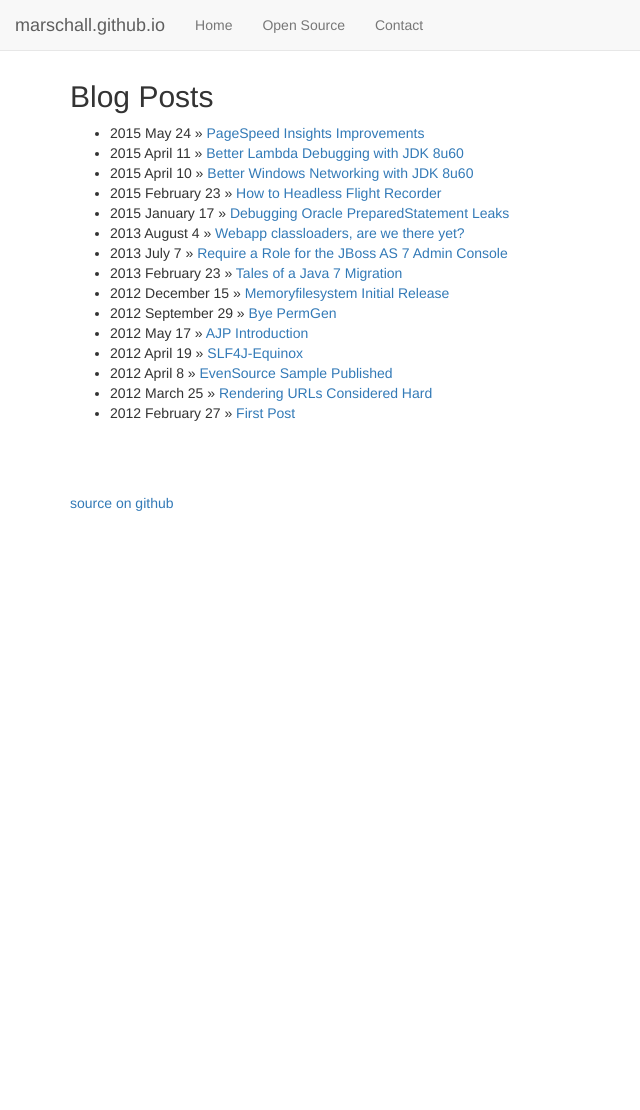
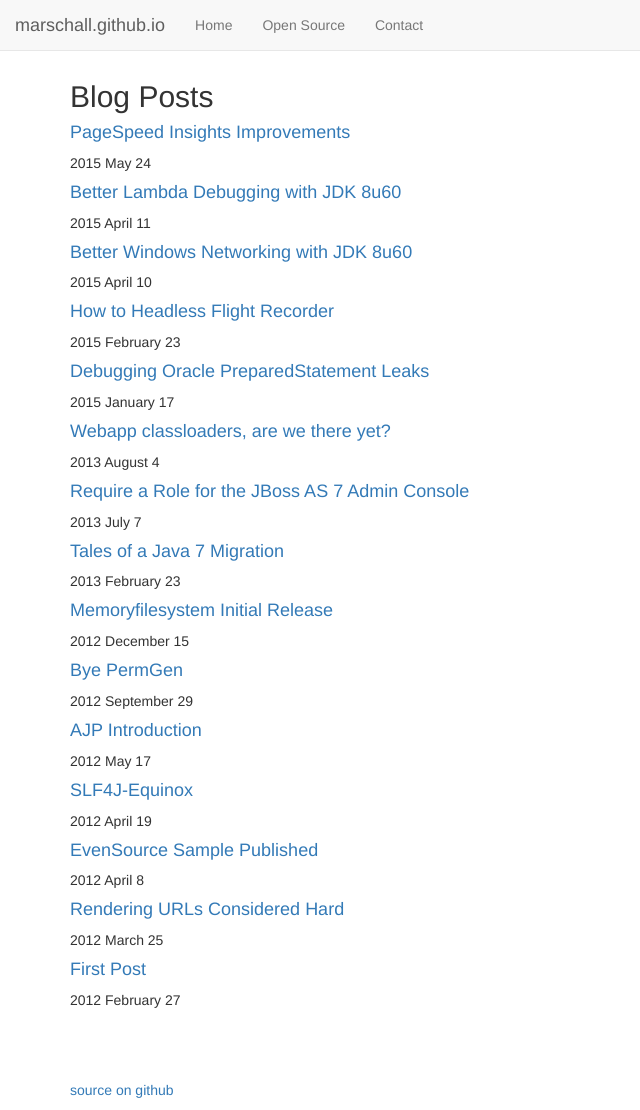
Before and after one commit to marschall/marschall.github.com, a Jekyll site: the page built from index.html, in a window 1280 px wide and 1110 px high. Shown: the whole window, without its empty margins (0-640 px from the left). Built offline with Jekyll 4.4.1, drawn with Linux system fonts in a browser that asks for light colours.

Commit message:
improve readability

```diff
--- a/index.html
+++ b/index.html
@@ -4,8 +4,8 @@ title: Philippe Marschall
 ---
 
 <h2>Blog Posts</h2>
-<ul>
+<ul class="list-unstyled">
   {% for post in site.posts %}
-    <li><time class="dt-published" datetime="{{ post.date | date: "%F" }}">{{ post.date | date: "%Y %B %-d" }}</time> &raquo; <a href="{{ post.url }}">{{ post.title }}</a></li>
+    <li><h4><a href="{{ post.url }}">{{ post.title }}</a></h4> <time class="dt-published" datetime="{{ post.date | date: "%F" }}">{{ post.date | date: "%Y %B %-d" }}</time></li>
   {% endfor %}
 </ul>
```
